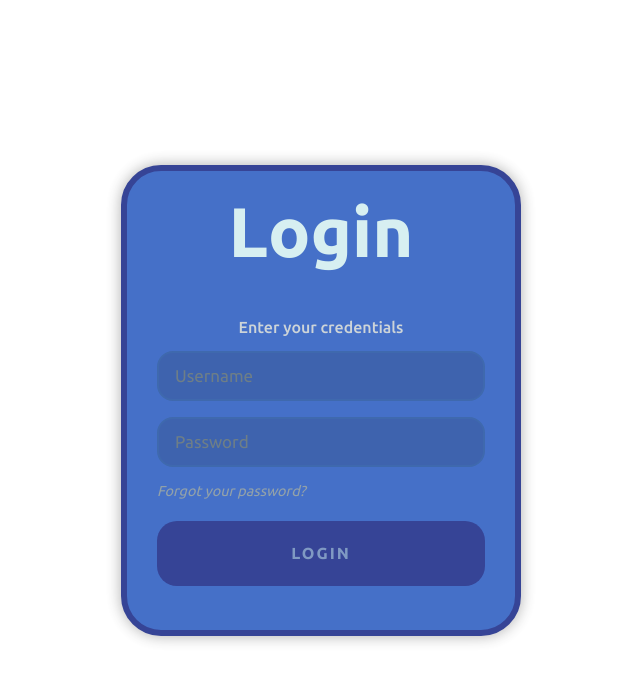
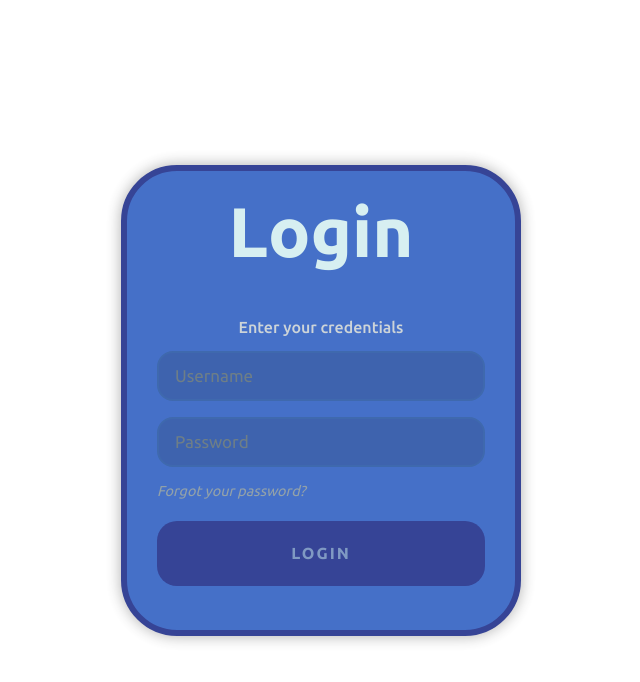
Before and after one commit to Dresae/PrcW11-Login_B, a plain HTML site: page index.html in a window 1280 px wide. Shown: the whole page, without its empty margins (319-959 px from the left). Drawn offline with Linux system fonts and the light colour scheme.

Commit message:
border radius modified in QA

```diff
--- a/style.css
+++ b/style.css
@@ -27,7 +27,7 @@ body{
     width: 100%;
     margin: 0 20px;
     padding: 70px 30px 44px;
-    border-radius: 2.5rem;
+    border-radius: 3.5rem;
     background: #174dbb;
     opacity: 0.8;
     text-align: center;
```
